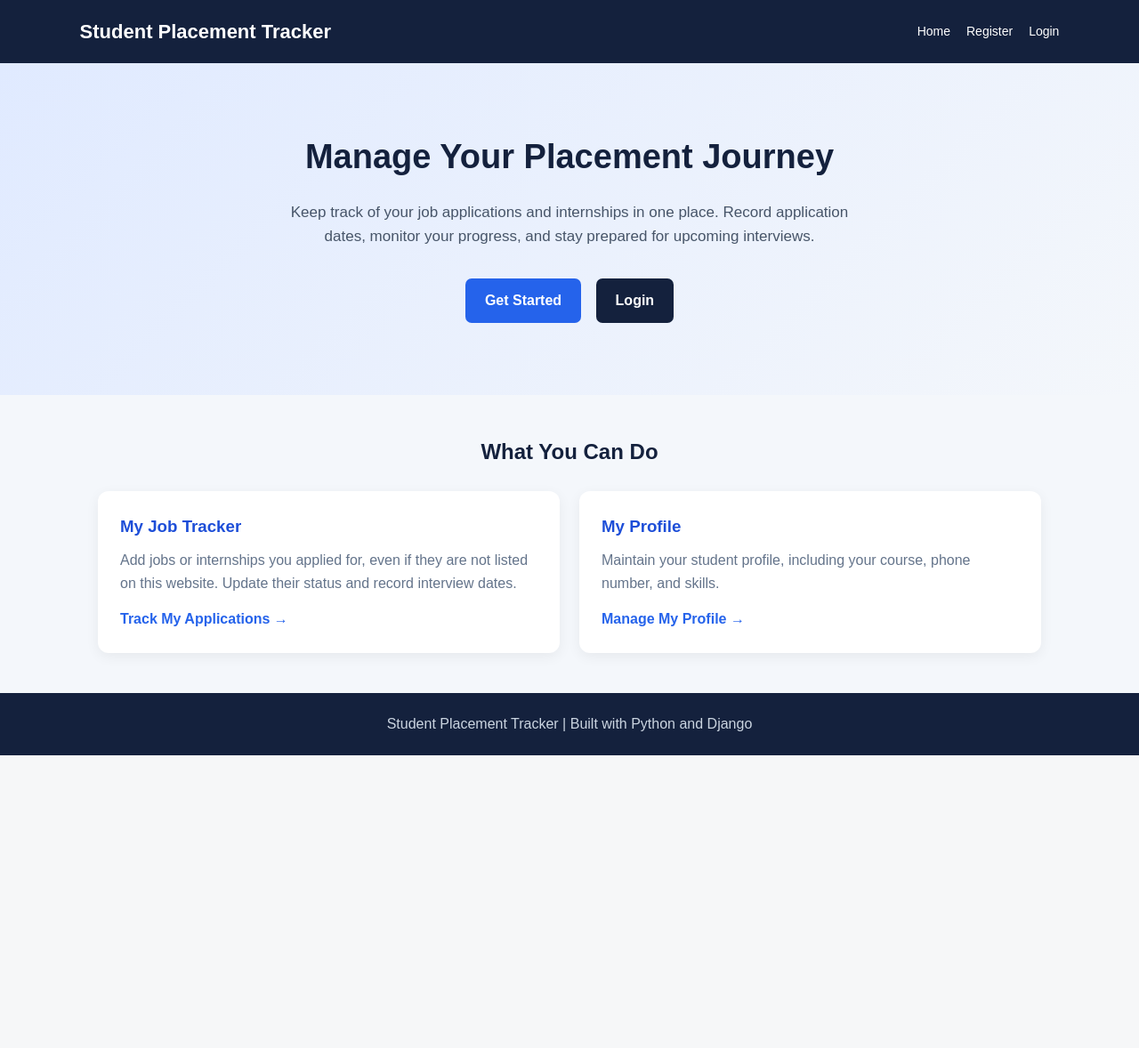
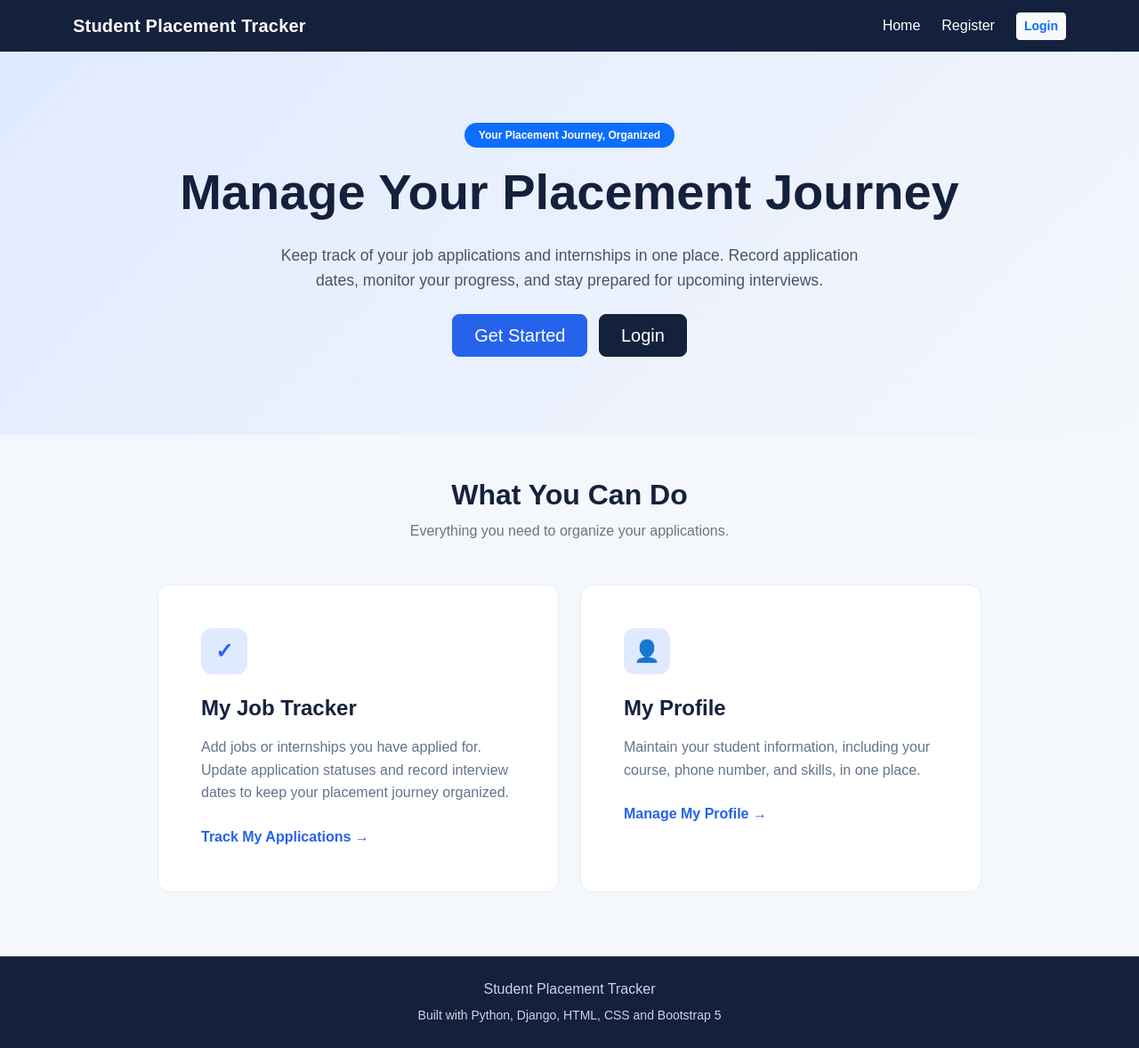
Before and after one commit to amaltomyy/student-placement-tracker, a Django app: page / in a window 1280 px wide. Shown: the whole page at 89% size. Before the commit the page ends 849 px from the top, so only its background shows below. Run offline with Django 5.2, Linux system fonts and the light colour scheme.

Commit message:
Enhance homepage with Bootstrap

```diff
--- a/placement/templates/placement/home.html
+++ b/placement/templates/placement/home.html
@@ -2,171 +2,159 @@
 <html lang="en">
 <head>
     <meta charset="UTF-8">
-    <meta name="viewport" content="width=device-width, initial-scale=1.0">
+    <meta name="viewport" content="width=device-width, initial-scale=1">
+
     <title>Student Placement Tracker</title>
 
+    <!-- Bootstrap 5 CSS -->
+    <link
+        href="https://cdn.jsdelivr.net/npm/bootstrap@5.3.3/dist/css/bootstrap.min.css"
+        rel="stylesheet"
+    >
+
     <style>
-        * {
-            margin: 0;
-            padding: 0;
-            box-sizing: border-box;
+        :root {
+            --navy: #14213d;
+            --blue: #2563eb;
+            --light-bg: #f4f7fb;
         }
 
         body {
             font-family: Arial, sans-serif;
-            background: #f4f7fb;
+            background: var(--light-bg);
             color: #1e293b;
             line-height: 1.6;
         }
 
-        header {
-            background: #14213d;
-            color: white;
-            padding: 18px 7%;
-            display: flex;
-            justify-content: space-between;
-            align-items: center;
-            flex-wrap: wrap;
-            gap: 15px;
+        .navbar-custom {
+            background-color: var(--navy);
         }
 
-        header h2 {
-            font-size: 22px;
+        .navbar-brand {
+            font-weight: 700;
+            letter-spacing: 0.2px;
         }
 
-        nav {
-            display: flex;
-            flex-wrap: wrap;
-            gap: 18px;
-            align-items: center;
+        .navbar-custom .nav-link {
+            color: #ffffff;
+            transition: color 0.2s ease;
         }
 
-        nav a,
-        nav button {
-            color: white;
-            text-decoration: none;
-            font-size: 14px;
-        }
-
-        nav a:hover {
+        .navbar-custom .nav-link:hover {
             color: #93c5fd;
         }
 
+        .navbar-custom .navbar-toggler {
+            border-color: rgba(255, 255, 255, 0.5);
+        }
+
+        .navbar-custom .navbar-toggler-icon {
+            filter: invert(1);
+        }
+
         .hero {
-            text-align: center;
-            padding: 75px 20px;
             background: linear-gradient(135deg, #e0eaff, #f4f7fb);
+            padding: 80px 20px;
         }
 
         .hero h1 {
-            font-size: 38px;
-            margin-bottom: 18px;
-            color: #14213d;
+            color: var(--navy);
+            font-weight: 700;
+            line-height: 1.2;
         }
 
         .hero p {
-            max-width: 650px;
-            margin: 0 auto 28px;
+            max-width: 680px;
             color: #475569;
-            font-size: 17px;
+            font-size: 1.1rem;
         }
 
-        .button {
-            display: inline-block;
-            padding: 12px 22px;
-            margin: 6px;
-            background: #2563eb;
-            color: white;
-            text-decoration: none;
-            border-radius: 7px;
-            font-weight: bold;
+        .btn-primary-custom {
+            background-color: var(--blue);
+            border-color: var(--blue);
+            color: #ffffff;
         }
 
-        .button:hover {
-            background: #1d4ed8;
+        .btn-primary-custom:hover {
+            background-color: #1d4ed8;
+            border-color: #1d4ed8;
+            color: #ffffff;
         }
 
-        .button.secondary {
-            background: #14213d;
+        .btn-navy {
+            background-color: var(--navy);
+            border-color: var(--navy);
+            color: #ffffff;
         }
 
-        .button.secondary:hover {
-            background: #263b60;
+        .btn-navy:hover {
+            background-color: #263b60;
+            border-color: #263b60;
+            color: #ffffff;
         }
 
-        .features {
-            max-width: 1100px;
-            margin: 45px auto;
-            padding: 0 20px;
+        .section-title {
+            color: var(--navy);
+            font-weight: 700;
         }
 
-        .features h2 {
-            text-align: center;
-            margin-bottom: 25px;
-            color: #14213d;
+        .feature-card {
+            background: #ffffff;
+            border: 1px solid #e8edf5;
+            border-radius: 14px;
+            transition: transform 0.2s ease,
+                        box-shadow 0.2s ease;
         }
 
-        .feature-grid {
-            display: grid;
-            grid-template-columns: repeat(
-                auto-fit, minmax(220px, 1fr)
-            );
-            gap: 22px;
+        .feature-card:hover {
+            transform: translateY(-4px);
+            box-shadow: 0 10px 25px rgba(20, 33, 61, 0.10);
         }
 
-        .card {
-            background: white;
-            padding: 25px;
+        .feature-icon {
+            display: inline-flex;
+            align-items: center;
+            justify-content: center;
+            width: 52px;
+            height: 52px;
+            background: #e0eaff;
+            color: var(--blue);
             border-radius: 12px;
-            box-shadow: 0 4px 15px rgba(0, 0, 0, 0.06);
+            font-size: 1.5rem;
+            font-weight: 700;
         }
 
-        .card h3 {
-            margin-bottom: 10px;
-            color: #1d4ed8;
+        .feature-card h3 {
+            color: var(--navy);
+            font-weight: 700;
         }
 
-        .card p {
+        .feature-card p {
             color: #64748b;
-            margin-bottom: 15px;
         }
 
-        .card a {
-            color: #2563eb;
+        .feature-link {
+            color: var(--blue);
+            font-weight: 600;
             text-decoration: none;
-            font-weight: bold;
         }
 
-        .card a:hover {
+        .feature-link:hover {
             text-decoration: underline;
         }
 
-        .welcome {
-            text-align: center;
-            margin: 25px 15px;
-            color: #334155;
+        .site-footer {
+            background: var(--navy);
+            color: #cbd5e1;
         }
 
-        footer {
-            text-align: center;
-            padding: 22px;
-            background: #14213d;
-            color: #cbd5e1;
-            margin-top: 45px;
-        }
-
-        @media (max-width: 600px) {
-            header {
-                justify-content: center;
-                text-align: center;
-            }
-
-            nav {
-                justify-content: center;
+        @media (max-width: 576px) {
+            .hero {
+                padding: 55px 18px;
             }
 
             .hero h1 {
-                font-size: 29px;
+                font-size: 2rem;
             }
         }
     </style>
@@ -174,97 +162,215 @@
 
 <body>
 
-<header>
-    <h2>Student Placement Tracker</h2>
+<!-- Navigation -->
+<nav class="navbar navbar-expand-lg navbar-dark navbar-custom">
+    <div class="container">
+        <a class="navbar-brand" href="{% url 'home' %}">
+            Student Placement Tracker
+        </a>
 
-    <nav>
-        <a href="{% url 'home' %}">Home</a>
+        <button
+            class="navbar-toggler"
+            type="button"
+            data-bs-toggle="collapse"
+            data-bs-target="#mainNavbar"
+            aria-controls="mainNavbar"
+            aria-expanded="false"
+            aria-label="Toggle navigation"
+        >
+            <span class="navbar-toggler-icon"></span>
+        </button>
+
+        <div class="collapse navbar-collapse" id="mainNavbar">
+            <ul class="navbar-nav ms-auto align-items-lg-center gap-lg-2">
+
+                <li class="nav-item">
+                    <a class="nav-link" href="{% url 'home' %}">
+                        Home
+                    </a>
+                </li>
 
                 {% if user.is_authenticated %}
-            <a href="{% url 'student_tracker' %}">
+
+                    <li class="nav-item">
+                        <a class="nav-link"
+                           href="{% url 'student_tracker' %}">
                             My Job Tracker
                         </a>
+                    </li>
 
-            <a href="{% url 'profile' %}">My Profile</a>
+                    <li class="nav-item">
+                        <a class="nav-link"
+                           href="{% url 'profile' %}">
+                            My Profile
+                        </a>
+                    </li>
 
-            <form action="{% url 'logout' %}" method="post"
-                  style="display:inline;">
+                    <li class="nav-item">
+                        <form action="{% url 'logout' %}"
+                              method="post"
+                              class="d-inline">
                             {% csrf_token %}
                             <button type="submit"
-                    style="background:none; border:none;
-                    cursor:pointer;">
+                                    class="btn btn-outline-light btn-sm ms-lg-2">
                                 Logout
                             </button>
                         </form>
+                    </li>
+
                 {% else %}
-            <a href="{% url 'register' %}">Register</a>
-            <a href="{% url 'login' %}">Login</a>
+
+                    <li class="nav-item">
+                        <a class="nav-link"
+                           href="{% url 'register' %}">
+                            Register
+                        </a>
+                    </li>
+
+                    <li class="nav-item">
+                        <a class="btn btn-light btn-sm text-primary fw-semibold ms-lg-2"
+                           href="{% url 'login' %}">
+                            Login
+                        </a>
+                    </li>
+
                 {% endif %}
+
+            </ul>
+        </div>
+    </div>
 </nav>
-</header>
 
-<section class="hero">
-    <h1>Manage Your Placement Journey</h1>
+<!-- Hero Section -->
+<section class="hero text-center">
+    <div class="container">
 
-    <p>
+        <span class="badge rounded-pill text-bg-primary mb-3 px-3 py-2">
+            Your Placement Journey, Organized
+        </span>
+
+        <h1 class="display-4 mb-4">
+            Manage Your Placement Journey
+        </h1>
+
+        <p class="mx-auto mb-4">
             Keep track of your job applications and internships
             in one place. Record application dates, monitor your
             progress, and stay prepared for upcoming interviews.
         </p>
 
         {% if user.is_authenticated %}
-        <h3 class="welcome">
+
+            <h4 class="mb-4">
                 Welcome, {{ user.username }}!
-        </h3>
+            </h4>
 
-        <a href="{% url 'student_tracker' %}" class="button">
-            Track My Jobs & Internships
+            <a href="{% url 'student_tracker' %}"
+               class="btn btn-primary-custom btn-lg px-4">
+                Open My Job Tracker
             </a>
+
         {% else %}
-        <a href="{% url 'register' %}" class="button">
+
+            <a href="{% url 'register' %}"
+               class="btn btn-primary-custom btn-lg px-4 me-2 mb-2">
                 Get Started
             </a>
 
-        <a href="{% url 'login' %}" class="button secondary">
+            <a href="{% url 'login' %}"
+               class="btn btn-navy btn-lg px-4 mb-2">
                 Login
             </a>
+
         {% endif %}
-</section>
-
-<section class="features">
-    <h2>What You Can Do</h2>
-
-    <div class="feature-grid">
-
-        <div class="card">
-            <h3>My Job Tracker</h3>
-            <p>
-                Add jobs or internships you applied for, even if
-                they are not listed on this website. Update their
-                status and record interview dates.
-            </p>
-            <a href="{% url 'student_tracker' %}">
-                Track My Applications →
-            </a>
-        </div>
-
-        <div class="card">
-            <h3>My Profile</h3>
-            <p>
-                Maintain your student profile, including your
-                course, phone number, and skills.
-            </p>
-            <a href="{% url 'profile' %}">
-                Manage My Profile →
-            </a>
-        </div>
 
     </div>
 </section>
 
-<footer>
-    <p>Student Placement Tracker | Built with Python and Django</p>
+<!-- Features Section -->
+<section class="py-5">
+    <div class="container">
+
+        <div class="text-center mb-5">
+            <h2 class="section-title">What You Can Do</h2>
+            <p class="text-secondary mb-0">
+                Everything you need to organize your applications.
+            </p>
+        </div>
+
+        <div class="row g-4 justify-content-center">
+
+            <!-- Job Tracker Card -->
+            <div class="col-12 col-md-6 col-lg-5">
+                <div class="feature-card h-100 p-4 p-lg-5">
+
+                    <div class="feature-icon mb-4">
+                        ✓
+                    </div>
+
+                    <h3 class="h4 mb-3">
+                        My Job Tracker
+                    </h3>
+
+                    <p class="mb-4">
+                        Add jobs or internships you have applied for.
+                        Update application statuses and record interview
+                        dates to keep your placement journey organized.
+                    </p>
+
+                    <a href="{% url 'student_tracker' %}"
+                       class="feature-link">
+                        Track My Applications →
+                    </a>
+
+                </div>
+            </div>
+
+            <!-- Profile Card -->
+            <div class="col-12 col-md-6 col-lg-5">
+                <div class="feature-card h-100 p-4 p-lg-5">
+
+                    <div class="feature-icon mb-4">
+                        👤
+                    </div>
+
+                    <h3 class="h4 mb-3">
+                        My Profile
+                    </h3>
+
+                    <p class="mb-4">
+                        Maintain your student information, including
+                        your course, phone number, and skills, in one place.
+                    </p>
+
+                    <a href="{% url 'profile' %}"
+                       class="feature-link">
+                        Manage My Profile →
+                    </a>
+
+                </div>
+            </div>
+
+        </div>
+    </div>
+</section>
+
+<!-- Footer -->
+<footer class="site-footer py-4 mt-4">
+    <div class="container text-center">
+        <p class="mb-1">
+            Student Placement Tracker
+        </p>
+        <small>
+            Built with Python, Django, HTML, CSS and Bootstrap 5
+        </small>
+    </div>
 </footer>
+
+<!-- Bootstrap JavaScript for the responsive navbar -->
+<script
+    src="https://cdn.jsdelivr.net/npm/bootstrap@5.3.3/dist/js/bootstrap.bundle.min.js">
+</script>
 
 </body>
 </html>
```
Lines whose indentation alone changed are shown as unchanged.
